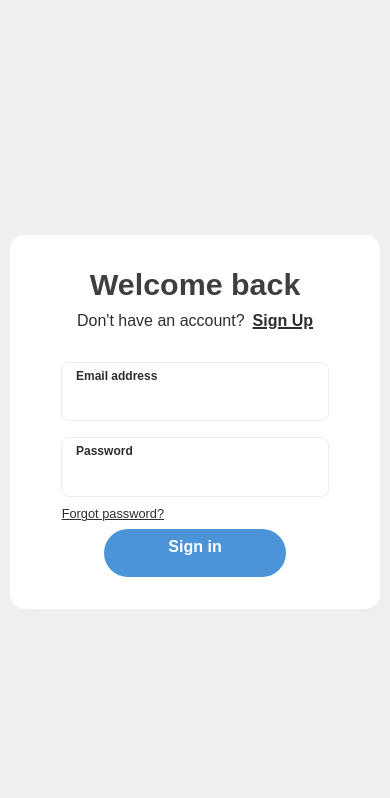
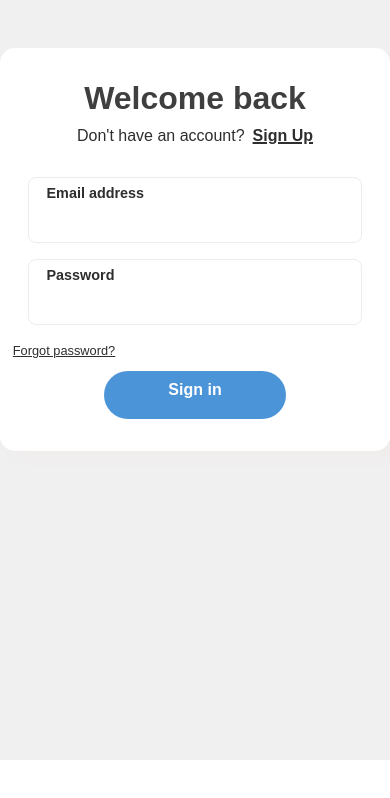
Before and after one commit to munahu/auth-app, a React (Create React App) app: page /login in a window 390 px wide. Shown: the top 798 px of the page. Built offline with nearby package versions, Linux system fonts and the light colour scheme; no server answers; a web font is replaced by a local one.

Commit message:
Made changes to mobile styles

```diff
--- a/src/components/Login.js
+++ b/src/components/Login.js
@@ -50,6 +50,8 @@ function Login() {
                         <div className={`${styles.section} ${styles.password}`}>
                             <label htmlFor="password">Password</label>
                             <input onChange={handlePasswordChange} id="password" type="password" />
+                        </div>
+                        <div className={styles.forgotPassword}>
                             <Link to="/reset-password">
                                 Forgot password?
                             </Link>
--- a/src/styles/AuthPage.module.css
+++ b/src/styles/AuthPage.module.css
@@ -85,19 +85,16 @@
     font-size: 1rem;
 }
 
-.password {
-    position: relative;
-}
-
 .password input {
     letter-spacing: 0.5em;
     font-size: 1.1rem;
 }
 
-.section a {
-    position: absolute;
-    bottom: -2em;
-    left: 0;
+.forgotPassword {
+    margin: 0.8em;
+}
+
+.forgotPassword a {
     cursor: pointer;
     font-size: 0.8rem;
     color: rgb(46, 46, 46);
@@ -120,7 +117,6 @@
 
 .buttonContainer button {
     display: flex;
-    margin-top: 1em;
     padding: 0.6em 4em;
     height: 3em;
     border: none;
@@ -134,8 +130,13 @@
 }
 
 @media(max-width: 518px) {
+    .authPage {
+        align-items: flex-start;
+        height: 90vh;
+    }
+
     .heading {
-        font-size: 1.9rem;
+        font-size: 2rem;
     }
 
     .subheading {
@@ -143,13 +144,26 @@
     }
 
     .form {
-        width: 95%;
+        margin-top: 3em;
+        width: 100%;
     }
 
     .section {
-        width: 72%;
+        width: 85%;
+        height: 4em;
     }
 
+    .section label {
+        font-size: 0.9rem;
+    }
+
+    .section input {
+        font-size: 1.1rem;
+    }
+
+    .buttonContainer {
+        margin-top: 10vh 0;
+    }
 }
 
 @media(min-width: 519px) {
@@ -170,4 +184,13 @@
         width: 70%;
     }
 
+    .forgotPassword {
+        margin: 0.8em;
+        margin-left: 3.8em;
+    }
+
+    .buttonContainer {
+        margin: 1em 0;
+    }
+
 }
--- a/src/styles/ResetPassword.module.css
+++ b/src/styles/ResetPassword.module.css
@@ -92,6 +92,7 @@
 
 .buttonContainer button {
     display: flex;
+    align-items: center;
     margin-top: 1.4em;
     padding: 0.6em 4em;
     height: 53%;
@@ -111,15 +112,20 @@
     .form a {
         top: 6em;
         left: 0.5em;
-        font-size: 0.8rem;
+        font-size: 1rem;
     }
 
     .heading {
-        font-size: 1.9rem;
+        font-size: 2rem;
     }
 
     .subheading {
-        font-size: 0.9rem;
+        font-size: 1rem;
         padding: 0 1em;
     }
+
+    .section {
+        height: 4em;
+        width: 85%;
+    }
 }
```
